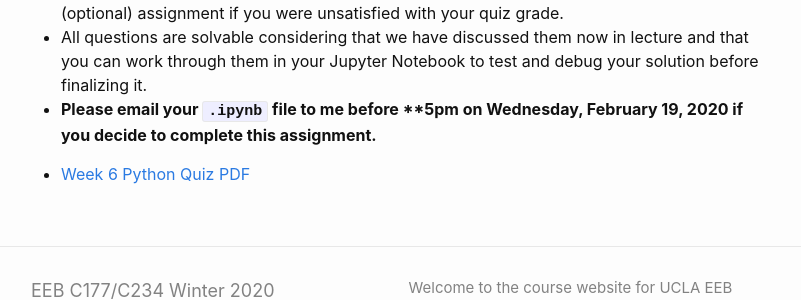
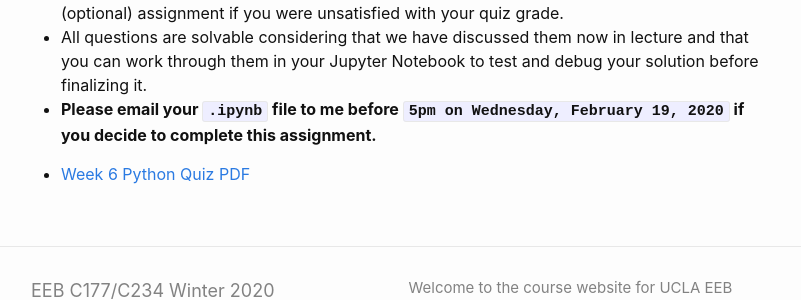
Before and after one commit to shawntschwartz/eeb-c177-w20, a Jekyll site: the page built from _posts/2020-02-10-lab-week-6.md, in a window 1280 px wide and 900 px high, scrolled down 576 px. Shown: the part 430-730 px from the top of the window, without its empty margins (239-1040 px from the left). Built offline with Jekyll 4.4.1, drawn with Linux system fonts in a browser that asks for light colours; some of the changed text lies outside the part shown.

```diff
--- a/_posts/2020-02-10-lab-week-6.md
+++ b/_posts/2020-02-10-lab-week-6.md
@@ -1,6 +1,6 @@
 ---
 layout: post
-title: "Week 6: Python Quiz, Functions, Flow Control"
+title: "Week 6: Python Quiz, Functions, & Flow Control"
 author: "Shawn Schwartz"
 ---
 
@@ -16,6 +16,6 @@ author: "Shawn Schwartz"
  - You must complete all original questions from the quiz, along with the extra credit question, to be considered for the full 100% -- earning 110% is not possible for this retake, even by completing the extra credit question (which is necessary to receive the full 100%).
  - Utilize the course discussion forum, your peers, and office hours next week to complete this (optional) assignment if you were unsatisfied with your quiz grade.
  - All questions are solvable considering that we have discussed them now in lecture and that you can work through them in your Jupyter Notebook to test and debug your solution before finalizing it.
- - **Please email your `.ipynb` file to me before **5pm on Wednesday, February 19, 2020 if you decide to complete this assignment.**
+ - **Please email your `.ipynb` file to me before `5pm on Wednesday, February 19, 2020` if you decide to complete this assignment.**
 
 - [Week 6 Python Quiz PDF]({{ site.url }}assets/hw-files/week6-python-quiz.pdf)
```
